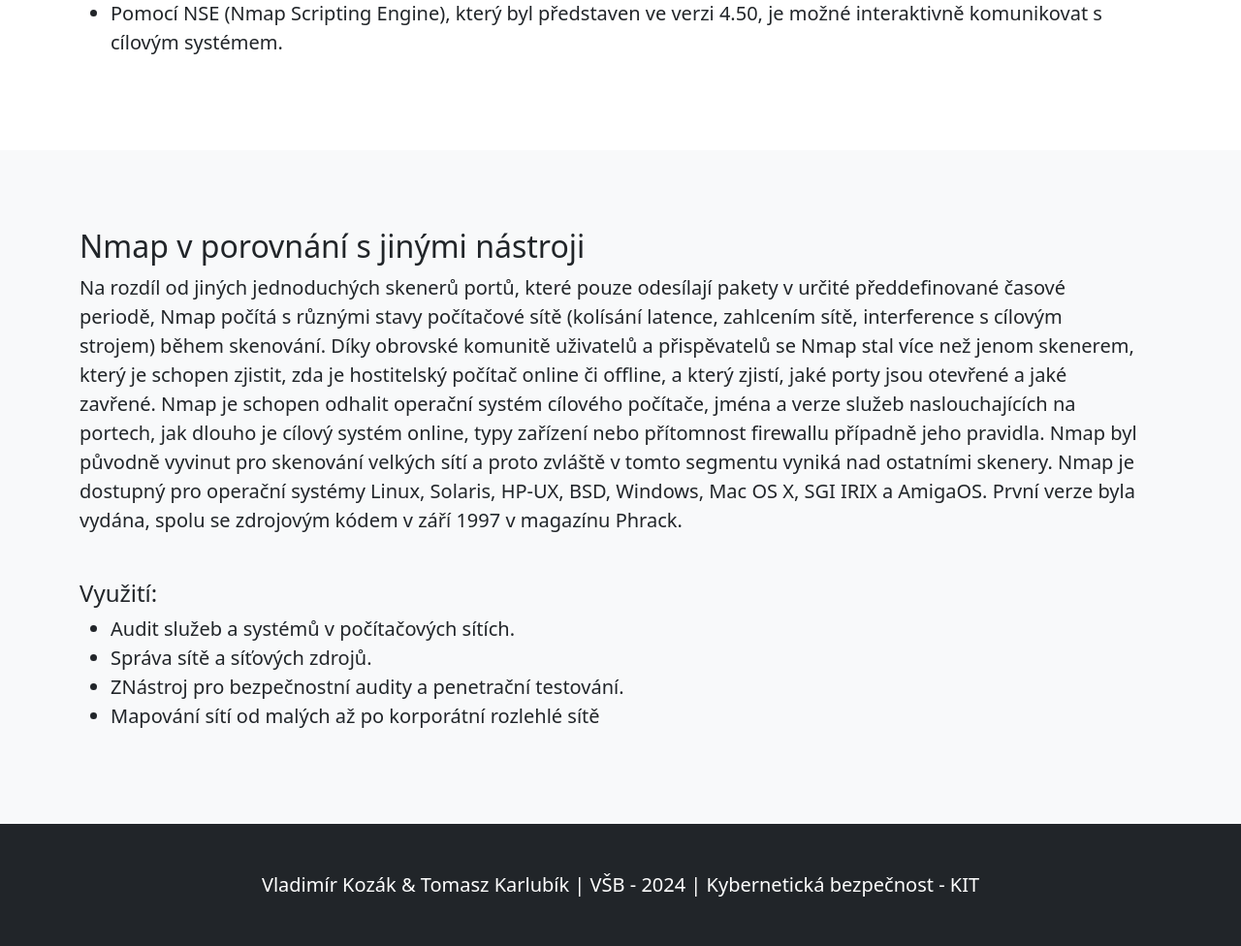
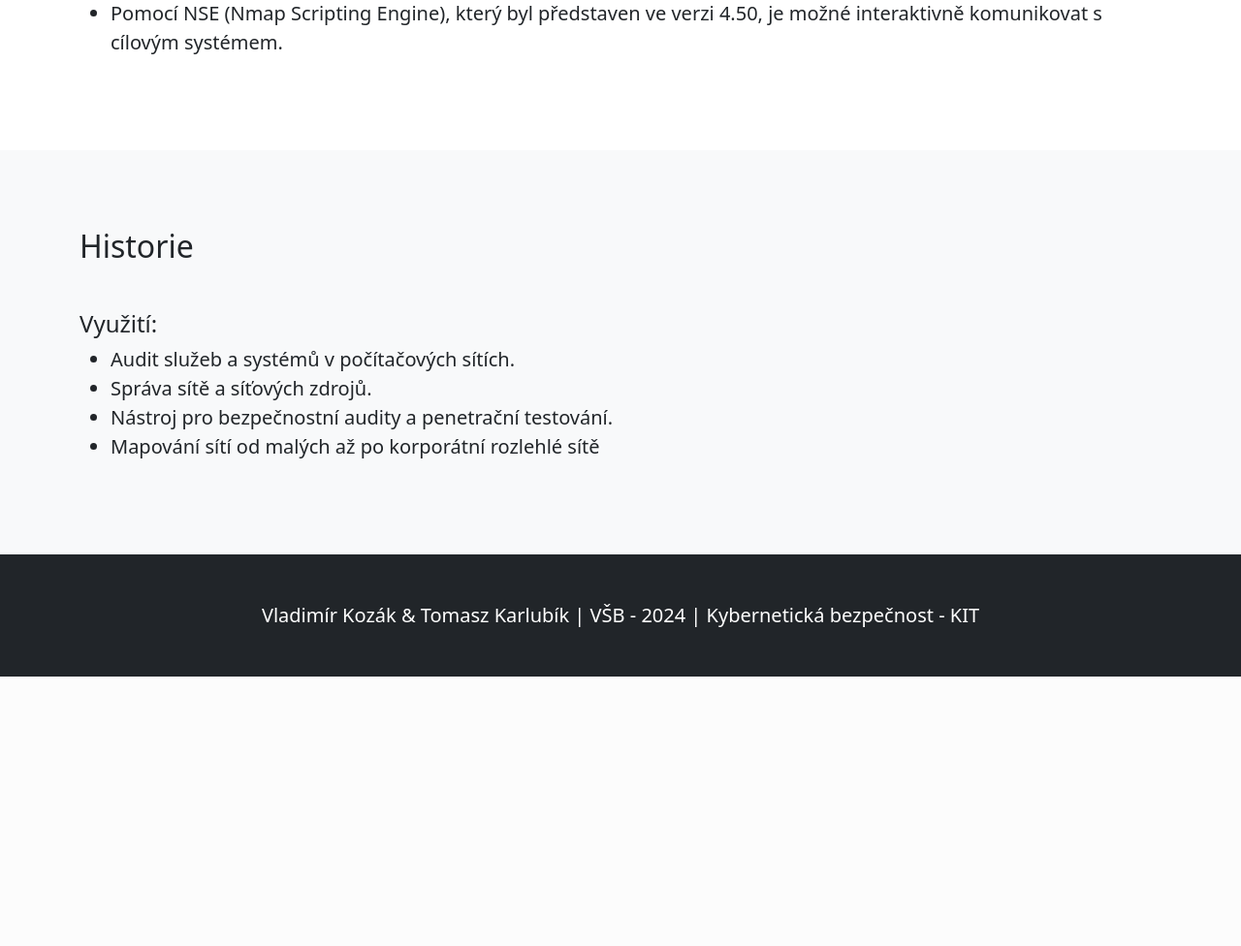
Before and after one commit to monkemon/vsb-nmap, a Django app: page /nmap/ in a window 1280 px wide. Shown: the part 788-1764 px from the top of the page at 97% size. After the commit the page ends 1486 px from the top, so only its background shows below. Run offline with Django 5.2, Linux system fonts and the light colour scheme; some libraries are stand-ins or nearby versions.

Commit message:
[QUALITY] moved characteristic of nmap somewhere else

```diff
--- a/src/nmap/nmap_site/templates/nmap_site/site_index.html
+++ b/src/nmap/nmap_site/templates/nmap_site/site_index.html
@@ -40,24 +40,14 @@
             <div class="container px-6 w-100">
                 <div class="row gx-4 justify-content-center w-100">
                     <div class="col-md-8 w-100">
-                        <h2>Nmap v porovnání s jinými nástroji</h2>
-                        <p>Na rozdíl od jiných jednoduchých skenerů portů, které pouze odesílají pakety
-                            v určité předdefinované časové periodě, Nmap počítá s různými stavy počítačové
-                            sítě (kolísání latence, zahlcením sítě, interference s cílovým strojem)
-                            během skenování. Díky obrovské komunitě uživatelů a přispěvatelů se Nmap stal více než jenom
-                            skenerem, který je schopen zjistit, zda je hostitelský počítač online či offline, a který zjistí,
-                            jaké porty jsou otevřené a jaké zavřené. Nmap je schopen odhalit operační systém cílového počítače,
-                            jména a verze služeb naslouchajících na portech, jak dlouho je cílový systém online, typy zařízení
-                            nebo přítomnost firewallu případně jeho pravidla. Nmap byl původně vyvinut pro skenování velkých sítí a
-                            proto zvláště v tomto segmentu vyniká nad ostatními skenery.
-                            Nmap je dostupný pro operační systémy Linux, Solaris, HP-UX, BSD, Windows, Mac OS X, SGI IRIX a AmigaOS.
-                            První verze byla vydána, spolu se zdrojovým kódem v září 1997 v magazínu Phrack.</p>
+                        <h2>Historie</h2>
+                        <p></p>
                             <br>
                         <h4>Využití:</h4>
                         <ul>
                             <li>Audit služeb a systémů v počítačových sítích.</li>
                             <li>Správa sítě a síťových zdrojů.</li>
-                            <li>ZNástroj pro bezpečnostní audity a penetrační testování.</li>
+                            <li>Nástroj pro bezpečnostní audity a penetrační testování.</li>
                             <li>Mapování sítí od malých až po korporátní rozlehlé sítě</li>
                         </ul>
                     </div>
```
